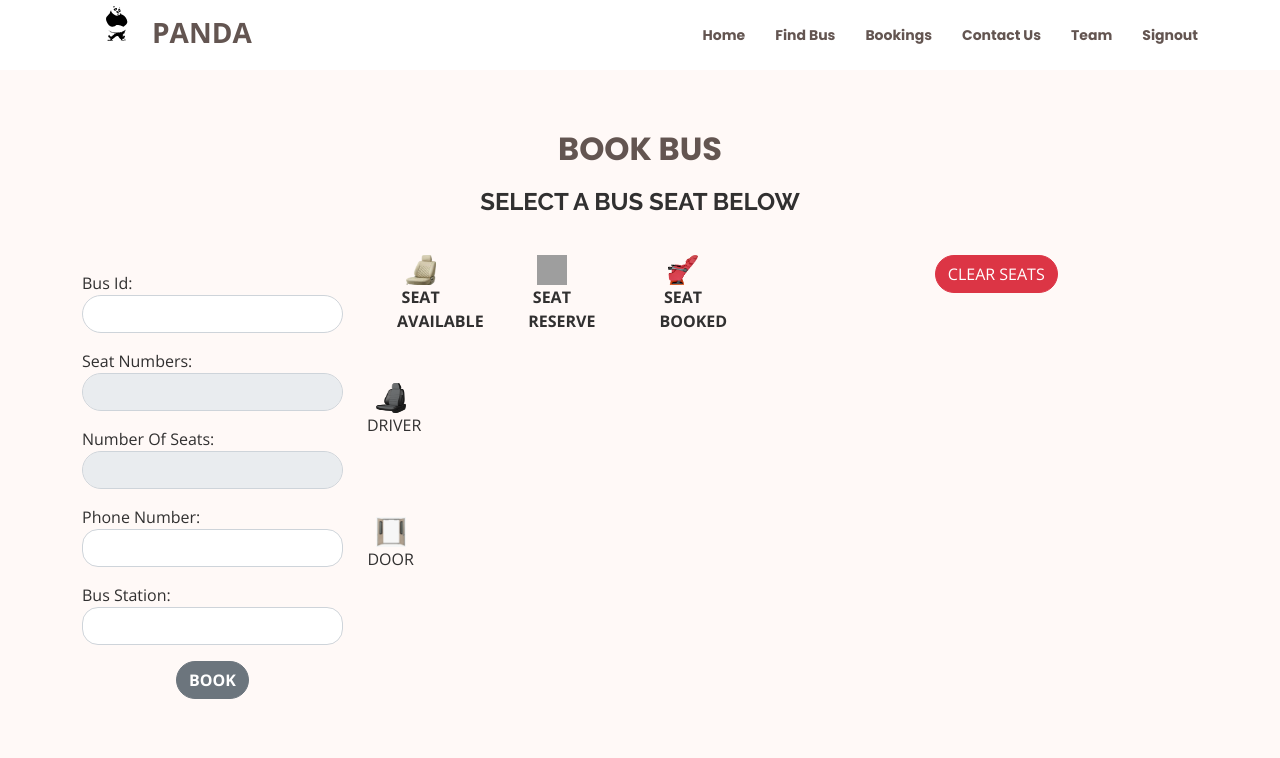
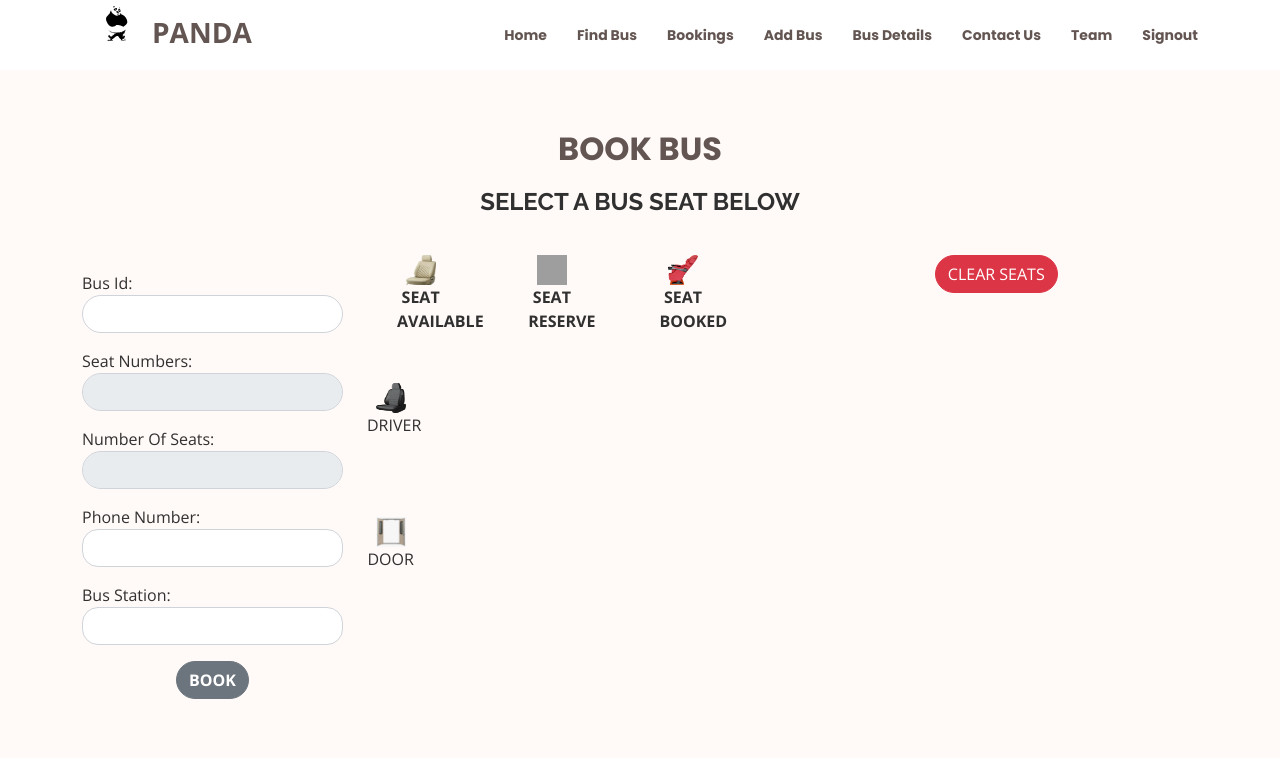
Before and after one commit to latrondav/panda, a Django app: page /busbook/ in a window 1280 px wide. Shown: the top 758 px of the page. Run offline with Django 3.2, Linux system fonts and the light colour scheme; a user stored in the database is signed in; parts of the project's set-up code (start-up, migrations or seed data) failed here and were passed over; some libraries are stand-ins or nearby versions; grey boxes are pictures that could not be loaded.

Commit message:
add bus and bus deatails heads update

```diff
--- a/spongebob/templates/includes/header.html
+++ b/spongebob/templates/includes/header.html
@@ -1,6 +1,51 @@
 {% load static %}
-
-{% if user.is_authenticated %}
+{% if user.is_superuser %}
+<!-- ======= Header ======= -->
+<header id="header" class="d-flex align-items-center">
+  <div class="container d-flex align-items-center justify-content-between">
+    <div class="logo">
+      <h1><a href="#"><img class="mb-4" src="{% static 'assets/brand/panda.svg' %}" alt="" width="70" height="50"><strong>PANDA</strong></a></h1>
+    </div>
+    <nav id="navbar" class="navbar">
+      <ul>
+        <li><a class="nav-link " href="/"><strong>Home</strong></a></li>
+        <li><a class="nav-link " href="/findbus"><strong>Find Bus</strong></a></li>
+        <li><a class="nav-link " href="/bookings"><strong>Bookings</strong></a></li>
+        <li><a class="nav-link " href="/addbus"><strong>Add Bus</strong></a></li>
+        <li><a class="nav-link " href="/busdetails"><strong>Bus Details</strong></a></li>
+        <li><a class="nav-link " href="/contact_us"><strong>Contact Us</strong></a></li>
+        <li><a class="nav-link " href="/team"><strong>Team</strong></a></li>
+        <li><a class="nav-link " href="/signout"><strong>Signout</strong></a></li>
+      </ul>
+      <i class="bi bi-list mobile-nav-toggle"></i>
+    </nav><!-- .navbar -->
+  </div>
+</header>
+<!-- End Header -->
+{% elif user.is_staff %}
+<!-- ======= Header ======= -->
+<header id="header" class="d-flex align-items-center">
+  <div class="container d-flex align-items-center justify-content-between">
+    <div class="logo">
+      <h1><a href="#"><img class="mb-4" src="{% static 'assets/brand/panda.svg' %}" alt="" width="70" height="50"><strong>PANDA</strong></a></h1>
+    </div>
+    <nav id="navbar" class="navbar">
+      <ul>
+        <li><a class="nav-link " href="/"><strong>Home</strong></a></li>
+        <li><a class="nav-link " href="/findbus"><strong>Find Bus</strong></a></li>
+        <li><a class="nav-link " href="/bookings"><strong>Bookings</strong></a></li>
+        <li><a class="nav-link " href="/addbus"><strong>Add Bus</strong></a></li>
+        <li><a class="nav-link " href="/busdetails"><strong>Bus Details</strong></a></li>
+        <li><a class="nav-link " href="/contact_us"><strong>Contact Us</strong></a></li>
+        <li><a class="nav-link " href="/team"><strong>Team</strong></a></li>
+        <li><a class="nav-link " href="/signout"><strong>Signout</strong></a></li>
+      </ul>
+      <i class="bi bi-list mobile-nav-toggle"></i>
+    </nav><!-- .navbar -->
+  </div>
+</header>
+<!-- End Header -->
+{% elif user.is_active %}
 <!-- ======= Header ======= -->
   <header id="header" class="d-flex align-items-center">
     <div class="container d-flex align-items-center justify-content-between">
```
Also changed, not shown: pandadb.sqlite3, spongebob/templates/add_bus.html (added), spongebob/templates/bus_details.html (added).
